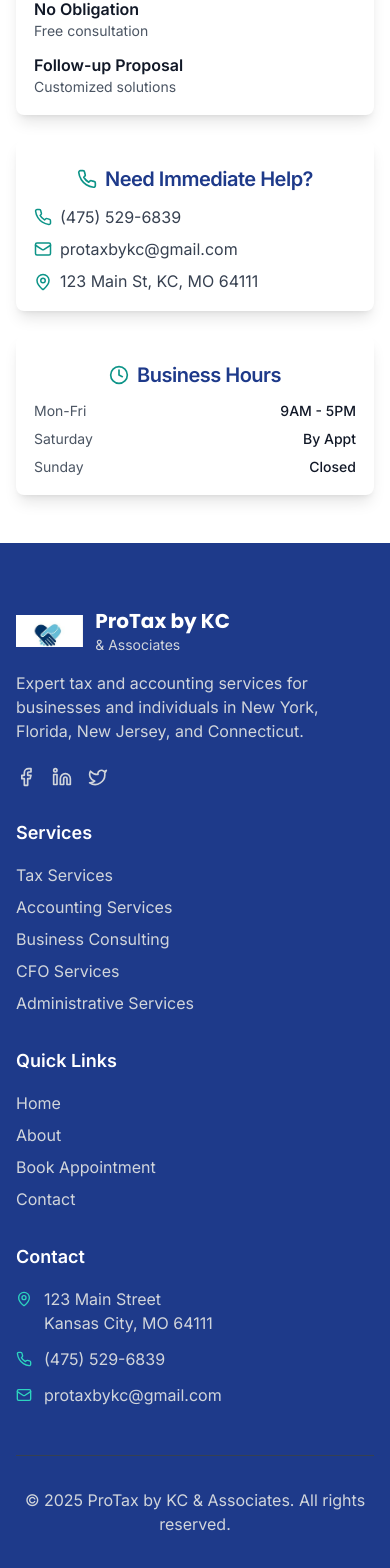
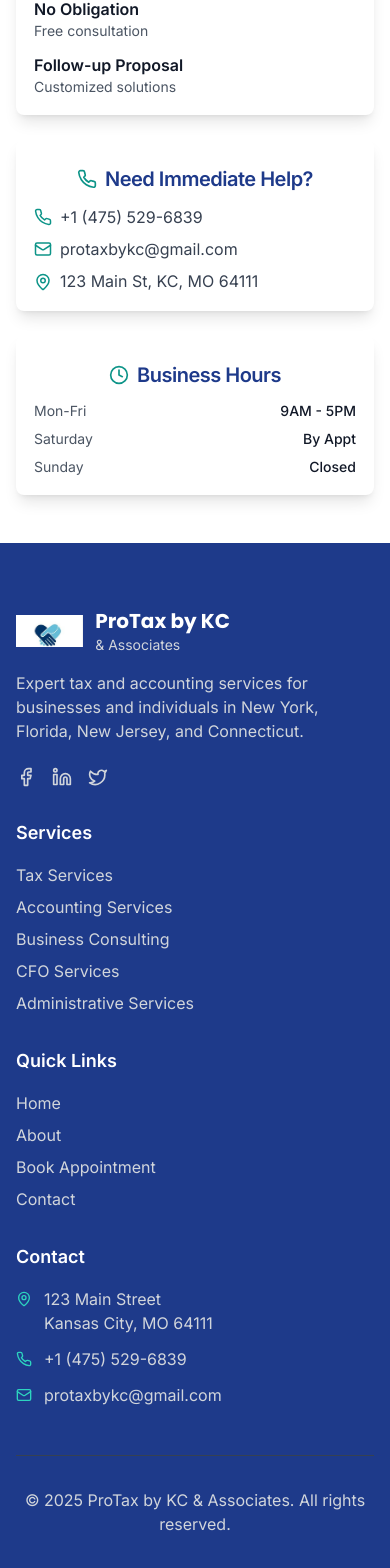
Before and after one commit to Philip-project/TAX_project, a React (Vite) app: page /booking in a window 390 px wide. Shown: the part 738-2306 px from the top of the page. Built offline with nearby package versions, Linux system fonts and the light colour scheme.

Commit message:
For phone number (475) 529-6839 added +1 in starting

```diff
--- a/src/components/Footer.tsx
+++ b/src/components/Footer.tsx
@@ -82,7 +82,7 @@ const Footer = () => {
               </div>
               <div className="flex items-center space-x-3">
                 <Phone size={16} className="text-secondary-400" />
-                <span>(475) 529-6839</span>
+                <span>+1 (475) 529-6839</span>
               </div>
               <div className="flex items-center space-x-3">
                 <Mail size={16} className="text-secondary-400" />
--- a/src/pages/Booking.tsx
+++ b/src/pages/Booking.tsx
@@ -87,7 +87,7 @@ const Booking = () => {
               <CardContent className="space-y-2 px-4 pb-4">
                 <div className="flex items-center space-x-2">
                   <Phone className="text-secondary-600" size={18} />
-                  <span className="text-gray-700">(475) 529-6839</span>
+                  <span className="text-gray-700">+1 (475) 529-6839</span>
                 </div>
                 <div className="flex items-center space-x-2">
                   <Mail className="text-secondary-600" size={18} />
--- a/src/pages/Contact.tsx
+++ b/src/pages/Contact.tsx
@@ -90,7 +90,7 @@ const Contact = () => {
     {
       icon: Phone,
       title: 'Phone',
-      content: '(475) 529-6839',
+      content: '+1 (475) 529-6839',
       description: 'Call us during business hours'
     },
     {
```
